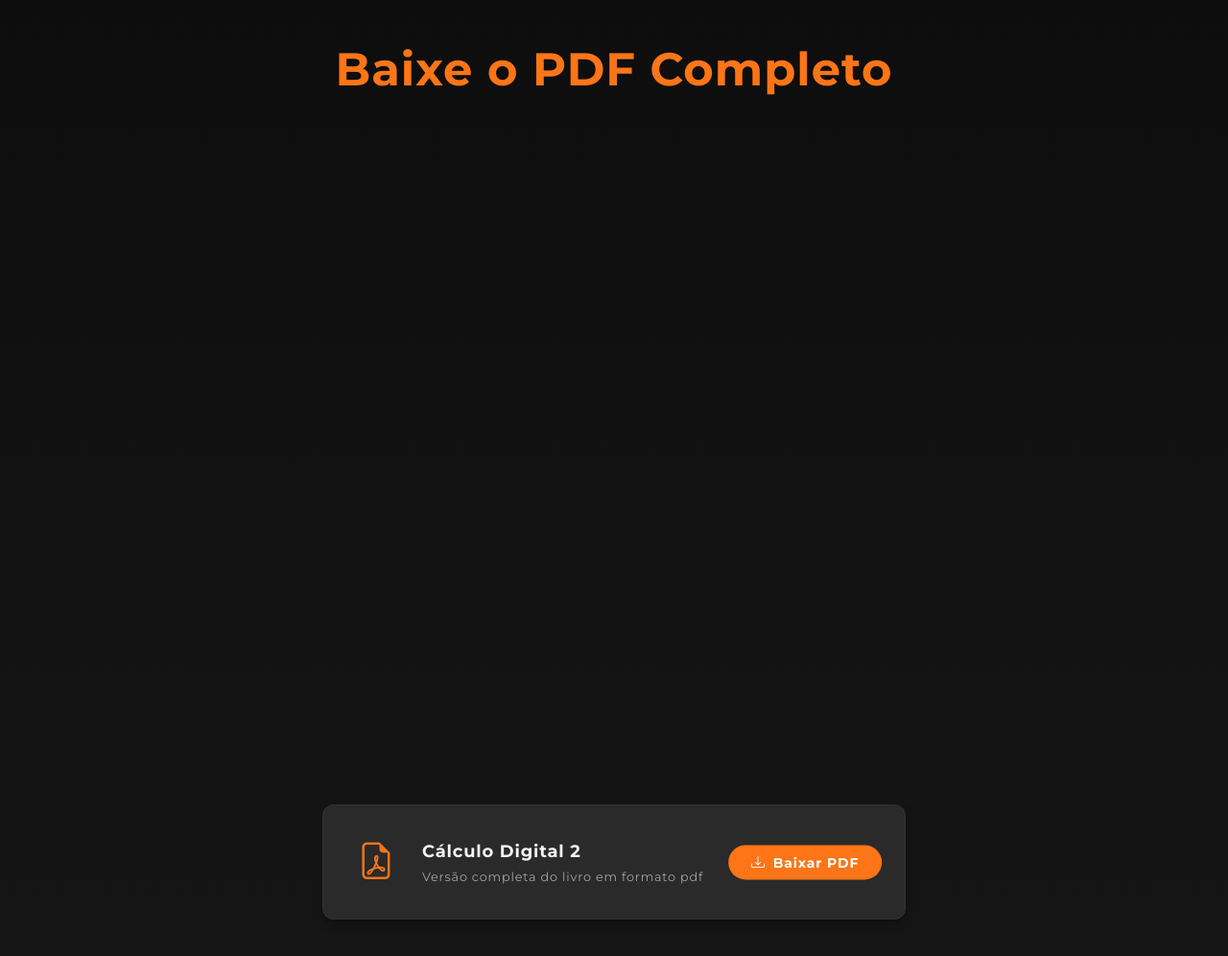
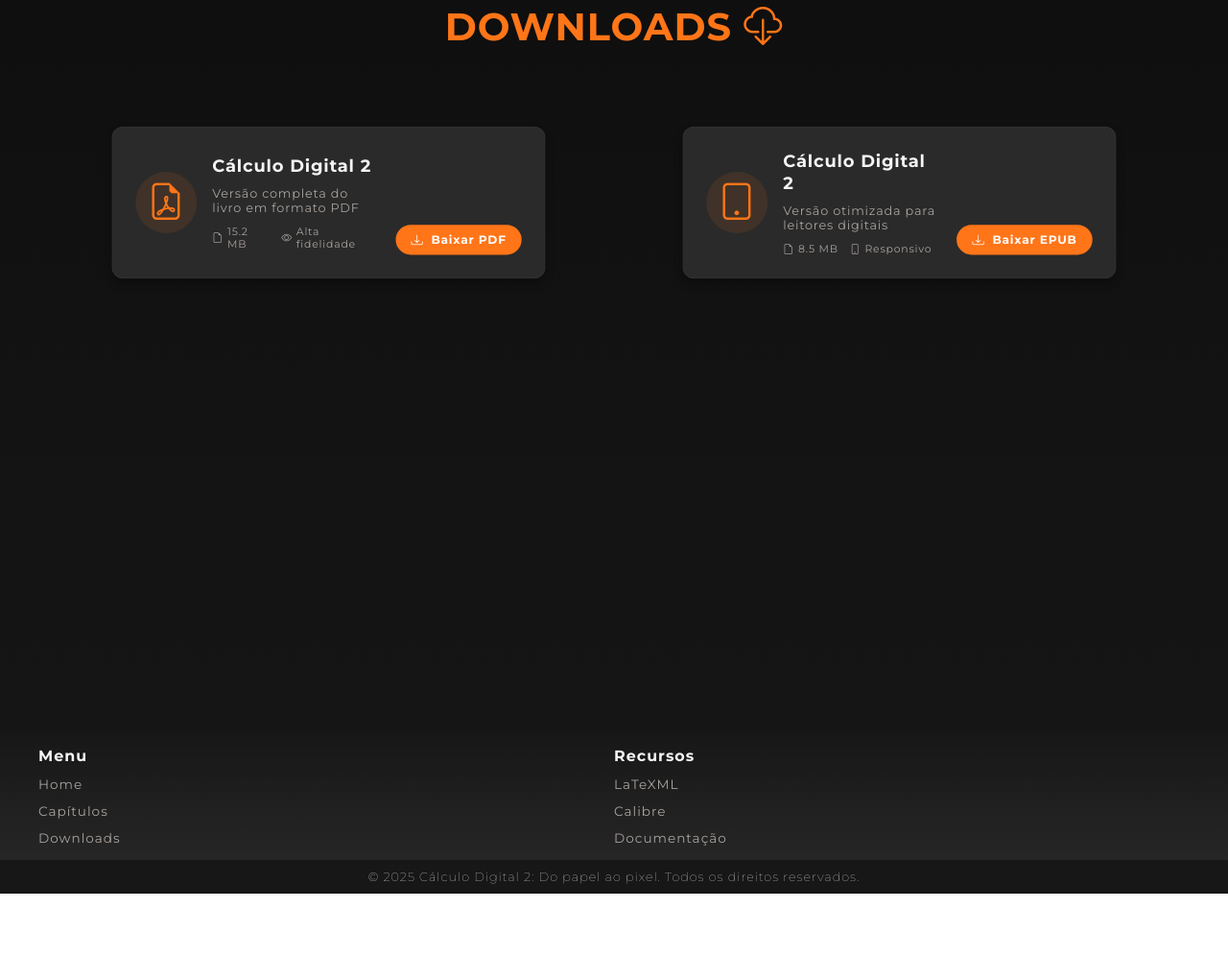
Before and after one commit to Pixel-Math/pixel-math, a plain HTML site: page homePage/homeIndex.html in a window 1280 px wide. Shown: the part 1736-2732 px from the top of the page at 96% size. After the commit the page ends 2667 px from the top, so only its background shows below. Drawn offline with nearby package versions, Linux system fonts and the light colour scheme.

Commit message:
Colocando download do calibre e do pdf, ainda falta funcionar, melhora no estilO

```diff
--- a/homePage/homeIndex.html
+++ b/homePage/homeIndex.html
@@ -18,7 +18,7 @@
           <div class="nav-menu">
             <a href="#Home" class="nav-link">Home</a>
             <a href="#Capitulos" class="nav-link">Capítulos</a>
-            <a href="#Download" class="nav-link">Download</a>
+            <a href="#Downloads" class="nav-link">Downloads</a>
           </div>
       </nav>
     </header>
@@ -40,19 +40,40 @@
       <div class="capitulos-container slide-in"></div>
     </section>
 
-    <section id="Download" class="section">
-      <h2 class ="section title slide-in">Baixe o PDF Completo <i class="bi bi file-earmark-pdf"></i></h2>
-      <div class="download-container slide-in">
+    <section id="Downloads" class="section">
+      <h2 class="section-title slide-in">Downloads <i class="bi bi-cloud-download"></i></h2>
+      <div class="downloads-container slide-in">
         <div class="download-card fade-in">
           <div class="download-icon">
             <i class="bi bi-file-earmark-pdf"></i>
           </div>
           <div class="download-info">
             <h3>Cálculo Digital 2</h3>
-            <p>Versão completa do livro em formato pdf</p>
+            <p>Versão completa do livro em formato PDF</p>
+            <div class="download-meta">
+              <span><i class="bi bi-file-earmark"></i> 15.2 MB</span>
+              <span><i class="bi bi-eye"></i> Alta fidelidade</span>
+            </div>
           </div>
-          <a href="files/main.pdf" downlaod class="button download-button">
+          <a href="files/main.pdf" download class="button download-button">
             <i class="bi bi-download"></i> Baixar PDF
+          </a>
+        </div>
+
+        <div class="download-card fade-in">
+          <div class="download-icon">
+            <i class="bi bi-tablet"></i>
+          </div>
+          <div class="download-info">
+            <h3>Cálculo Digital 2</h3>
+            <p>Versão otimizada para leitores digitais</p>
+            <div class="download-meta">
+              <span><i class="bi bi-file-earmark"></i> 8.5 MB</span>
+              <span><i class="bi bi-phone"></i> Responsivo</span>
+            </div>
+          </div>
+          <a href="files/calculo-digital.epub" download class="button download-button">
+            <i class="bi bi-download"></i> Baixar EPUB
           </a>
         </div>
       </div>
@@ -67,7 +88,7 @@
             </li>
             <li><a href="#Home" class="footer-link">Home</a></li>
             <li><a href="#Capitulos" class="footer-link">Capítulos</a></li>
-            <li><a href="#Download" class="footer-link">Capítulos</a></li>
+            <li><a href="#Downloads" class="footer-link">Downloads</a></li>
             </ul>
 
             <ul class="footer-list">
--- a/homePage/homeStyle.css
+++ b/homePage/homeStyle.css
@@ -366,17 +366,18 @@ footer {
   }
 }
 
-/* Estilos para a seção de download */
-.download-container {
-  max-width: 800px;
+.downloads-container {
+  max-width: 1200px;
   margin: 0 auto;
   padding: 20px;
+  display: grid;
+  grid-template-columns: repeat(auto-fill, minmax(450px, 1fr));
+  gap: 30px;
 }
 
 .download-card {
   display: flex;
   align-items: center;
-  justify-content: space-between;
   background-color: var(--color-neutral-15);
   padding: 30px;
   border-radius: 15px;
@@ -384,6 +385,28 @@ footer {
   transition: all 0.3s ease;
   box-shadow: 0 6px 12px rgba(0, 0, 0, 0.3);
   border: 1px solid rgba(255, 255, 255, 0.05);
+  position: relative;
+  overflow: hidden;
+}
+
+.download-card::before {
+  content: "";
+  position: absolute;
+  top: 0;
+  left: 0;
+  width: 100%;
+  height: 3px;
+  background: linear-gradient(
+    to right,
+    var(--color-primary),
+    var(--color-secondary)
+  );
+  opacity: 0;
+  transition: opacity 0.3s ease;
+}
+
+.download-card:hover::before {
+  opacity: 1;
 }
 
 .download-card:hover {
@@ -395,16 +418,41 @@ footer {
   font-size: 3rem;
   color: var(--color-secondary);
   padding: 15px;
+  display: flex;
+  align-items: center;
+  justify-content: center;
+  background-color: rgba(255, 117, 24, 0.1);
+  border-radius: 50%;
+  height: 80px;
+  width: 80px;
+  flex-shrink: 0;
 }
 
 .download-info {
   flex-grow: 1;
+  display: flex;
+  flex-direction: column;
+  gap: 8px;
+}
+
+.download-meta {
+  display: flex;
+  gap: 15px;
+  color: var(--color-neutral-30);
+  font-size: 0.85rem;
+  margin-top: 5px;
+}
+
+.download-meta span {
+  display: flex;
+  align-items: center;
+  gap: 5px;
 }
 
 .download-info h3 {
   color: var(--color-neutral-40);
   font-size: 1.4rem;
-  margin-bottom: 10px;
+  margin-bottom: 5px;
 }
 
 .download-info p {
@@ -417,13 +465,23 @@ footer {
   align-items: center;
   gap: 10px;
   white-space: nowrap;
+  margin-top: auto;
+  align-self: flex-end;
+  font-size: 0.95rem;
+  padding: 10px 20px;
+}
+
+@media screen and (max-width: 992px) {
+  .downloads-container {
+    grid-template-columns: 1fr;
+  }
 }
 
 @media screen and (max-width: 768px) {
   .download-card {
     flex-direction: column;
     text-align: center;
-    padding: 20px;
+    padding: 25px;
   }
 
   .download-icon {
@@ -431,7 +489,17 @@ footer {
     padding: 10px;
   }
 
+  .download-info {
+    align-items: center;
+  }
+
   .download-info h3 {
     font-size: 1.2rem;
   }
+
+  .download-button {
+    width: 100%;
+    justify-content: center;
+    margin-top: 15px;
+  }
 }
```
